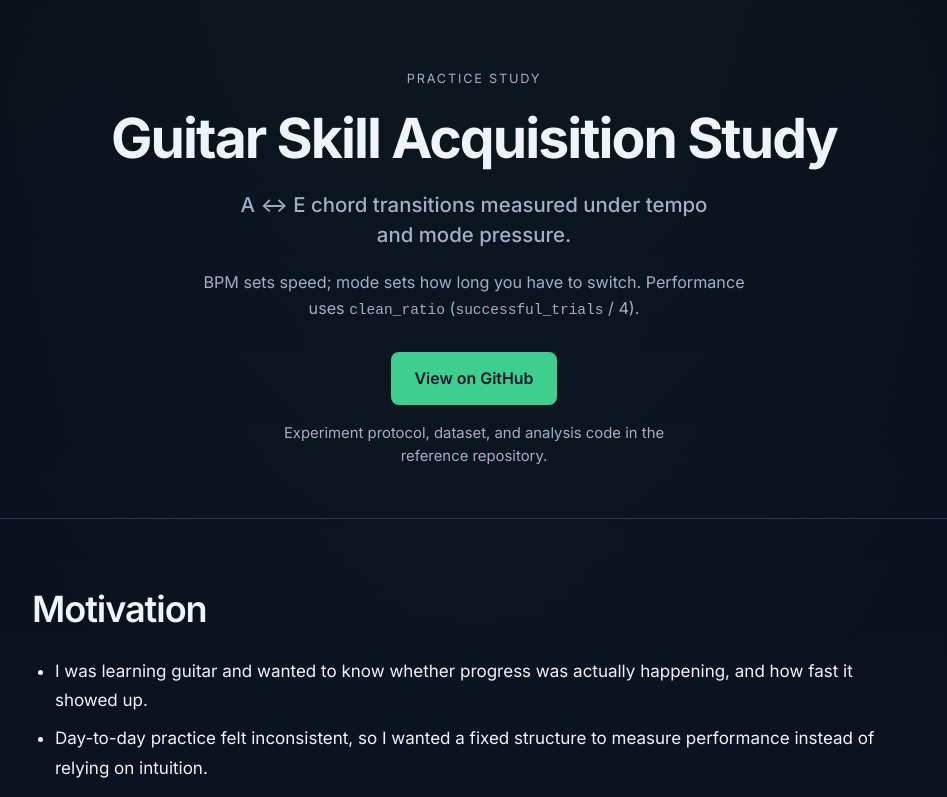
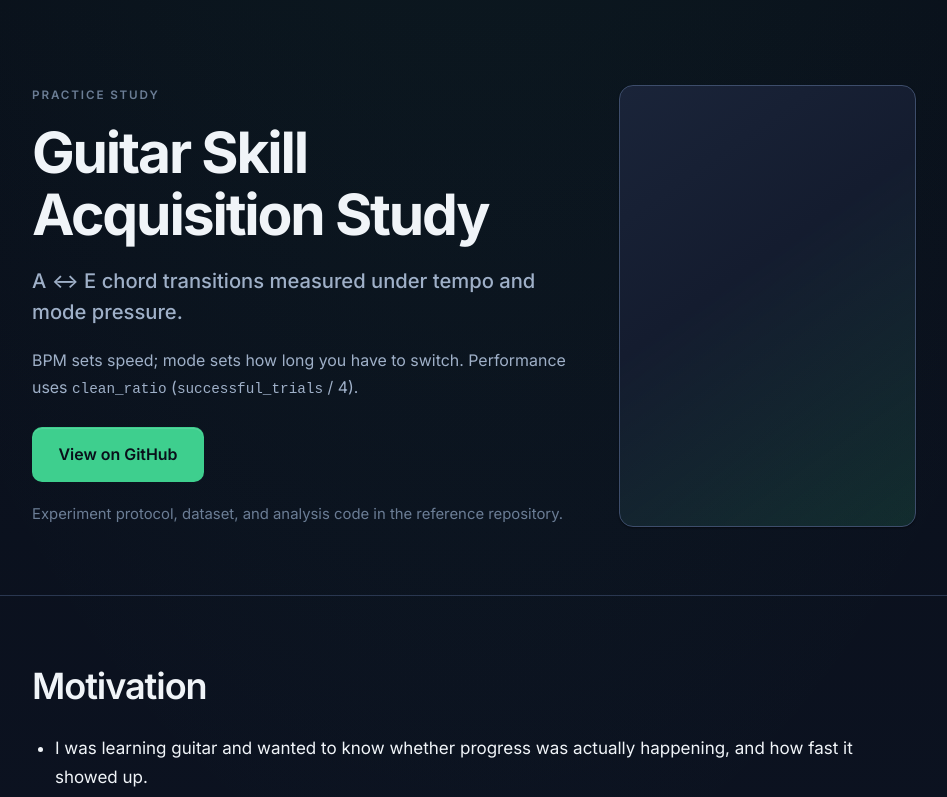
Before and after one commit to rishav-basnet/Guitar-Learning-Research-Website, a React (Vite) app: page / in a window 1280 px wide. Shown: the top 797 px of the page, without its empty margins (166-1113 px from the left). Built offline with nearby package versions, Linux system fonts and the light colour scheme.

Commit message:
Redesign hero with structured layout and panel

```diff
--- a/src/App.css
+++ b/src/App.css
@@ -120,82 +120,93 @@
 }
 
 .hero {
-  margin: 0 auto;
-  padding: var(--sp-16) var(--sp-6) var(--sp-12);
+  margin: 0;
+  padding-block: var(--sp-20) var(--sp-16);
   border-bottom: 1px solid var(--border);
 }
 
-@media (min-width: 640px) {
-  .hero {
-    padding-inline: var(--sp-8);
+.hero__layout {
+  display: grid;
+  gap: var(--sp-10);
+  align-items: stretch;
+}
+
+@media (min-width: 900px) {
+  .hero__layout {
+    grid-template-columns: minmax(0, 1fr) minmax(11rem, 17.5rem);
+    gap: var(--sp-12);
   }
 }
 
-.hero--centered {
-  text-align: center;
+.hero__main {
+  max-width: min(var(--prose-width), 100%);
 }
 
 .hero__label {
-  margin: 0 0 1rem;
-  font-size: 0.75rem;
-  letter-spacing: 0.14em;
+  margin: 0 0 var(--sp-4);
+  font-size: 0.6875rem;
+  font-weight: 600;
+  letter-spacing: 0.16em;
   text-transform: uppercase;
-  color: var(--text-muted);
+  color: var(--text-faint);
 }
 
 .hero__title {
-  margin: 0 0 1.25rem;
-  font-size: clamp(2.125rem, 6.5vw, 3.25rem);
+  margin: 0 0 var(--sp-5);
+  font-size: clamp(2.25rem, 5.5vw, 3.35rem);
   font-weight: 700;
-  line-height: 1.12;
-  letter-spacing: -0.035em;
+  line-height: 1.08;
+  letter-spacing: -0.038em;
   color: var(--text);
 }
 
 .hero__subtitle {
-  margin: 0 auto 1.25rem;
-  max-width: 28rem;
-  font-size: 1.2rem;
+  margin: 0 0 var(--sp-5);
+  font-size: 1.1875rem;
   font-weight: 500;
-  line-height: 1.45;
+  line-height: 1.5;
   color: var(--text-muted);
 }
 
 .hero__metric {
-  margin: 0 auto 1.75rem;
-  max-width: 34rem;
+  margin: 0 0 var(--sp-6);
   color: var(--text-muted);
-  font-size: 0.95rem;
-  line-height: 1.6;
+  font-size: 0.9375rem;
+  line-height: 1.68;
+  max-width: 38rem;
 }
 
-.hero__github-btn {
-  display: inline-flex;
-  align-items: center;
-  justify-content: center;
-  margin: 0 0 1rem;
-  padding: 0.7rem 1.35rem;
-  font-size: 0.9375rem;
-  font-weight: 600;
-  color: #0f172a;
-  background-color: var(--accent);
-  text-decoration: none;
-  border-radius: 8px;
-  border: 1px solid transparent;
-  transition: background-color 0.15s ease, color 0.15s ease;
-}
-
-.hero__github-btn:hover {
-  background-color: #4ade80;
-  color: #0f172a;
+.hero__actions {
+  margin: 0 0 var(--sp-5);
 }
 
 .hero__caption {
-  margin: 0 auto;
-  max-width: 26rem;
+  margin: 0;
+  max-width: 32rem;
   font-size: 0.875rem;
-  line-height: 1.5;
-  color: var(--text-muted);
+  line-height: 1.6;
+  color: var(--text-faint);
+}
+
+.hero__panel {
+  border-radius: var(--radius-lg);
+  border: 1px solid var(--border-strong);
+  min-height: 10rem;
+  background:
+    linear-gradient(
+      145deg,
+      var(--surface-raised) 0%,
+      var(--surface) 42%,
+      rgba(62, 207, 142, 0.14) 100%
+    );
+  box-shadow: var(--shadow-sm);
+}
+
+@media (max-width: 899px) {
+  .hero__panel {
+    min-height: 6rem;
+    max-width: 20rem;
+  }
 }
 
 .term {
--- a/src/components/Hero.jsx
+++ b/src/components/Hero.jsx
@@ -1,6 +1,12 @@
+import Button from './Button'
+import Container from './Container'
+
 export default function Hero() {
   return (
-    <header className="hero hero--centered">
+    <header className="hero">
+      <Container>
+        <div className="hero__layout">
+          <div className="hero__main">
             <p className="hero__label">Practice study</p>
             <h1 className="hero__title">Guitar Skill Acquisition Study</h1>
             <p className="hero__subtitle">
@@ -11,18 +17,19 @@ export default function Hero() {
               uses <span className="term">clean_ratio</span> (
               <span className="term">successful_trials</span> / 4).
             </p>
-      <a
-        className="hero__github-btn"
-        href="https://github.com/rishav-basnet/Guitar-Learning-Research"
-        target="_blank"
-        rel="noreferrer"
-      >
+            <div className="hero__actions">
+              <Button href="https://github.com/rishav-basnet/Guitar-Learning-Research">
                 View on GitHub
-      </a>
+              </Button>
+            </div>
             <p className="hero__caption">
               Experiment protocol, dataset, and analysis code in the reference
               repository.
             </p>
+          </div>
+          <div className="hero__panel" aria-hidden="true" />
+        </div>
+      </Container>
     </header>
   )
 }
```
Lines whose indentation alone changed are shown as unchanged.
